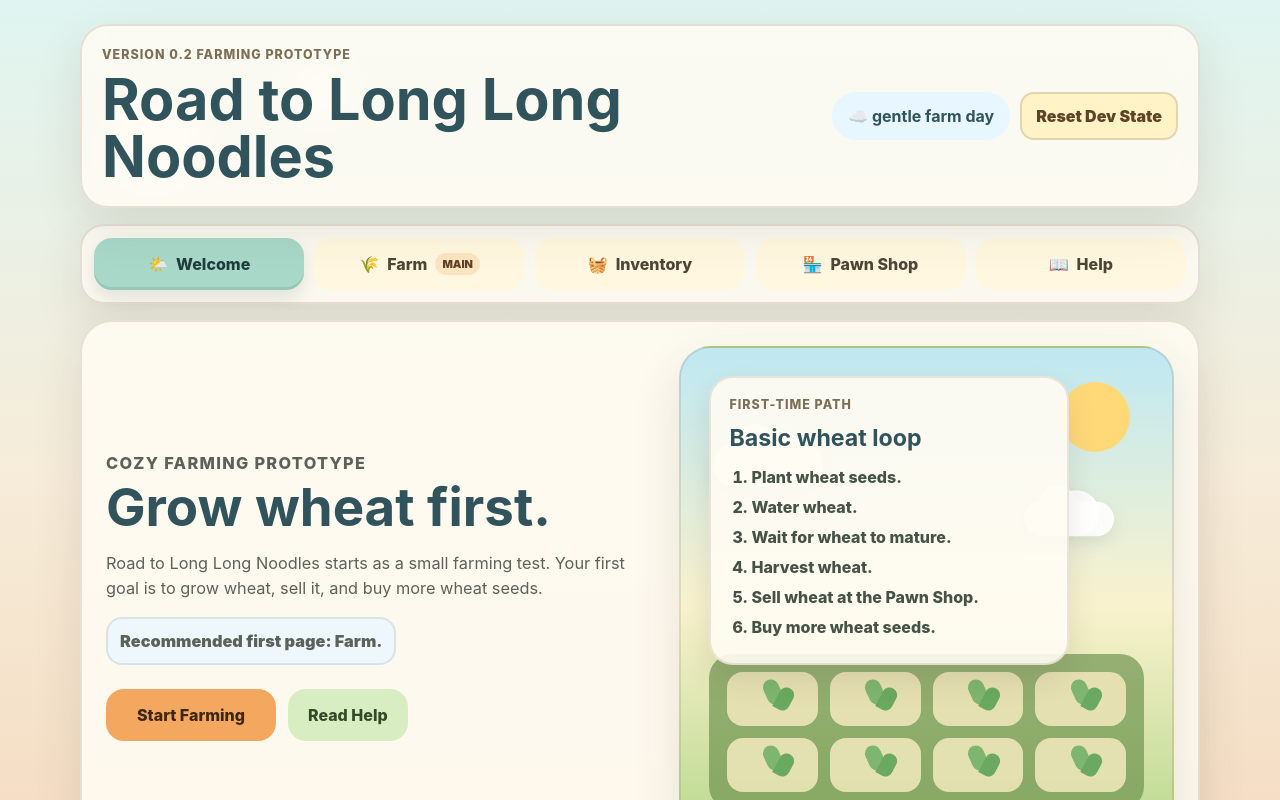
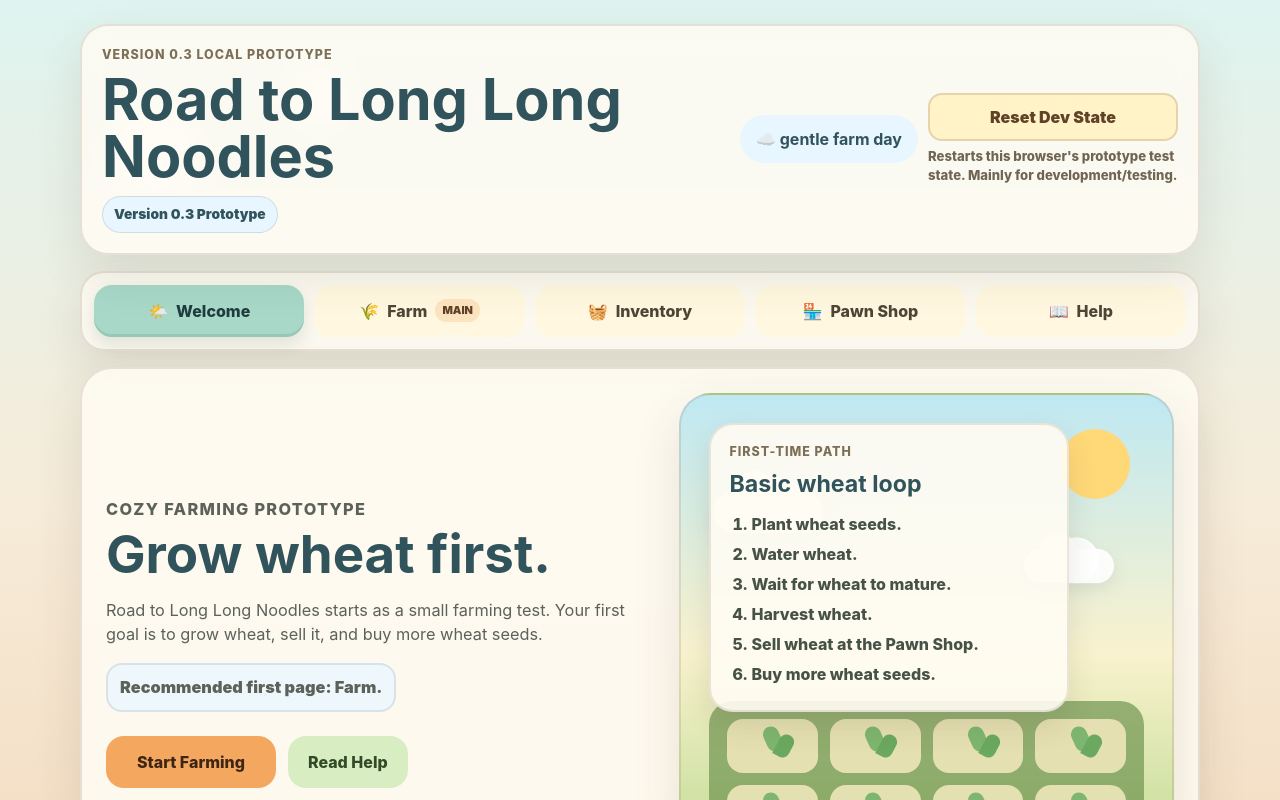
Before and after one commit to Squareboxworld/Long-Long-Noodles-Game, a React (Vite) app: page / in a window 1280 px wide. Shown: the top 800 px of the page. Built offline with nearby package versions, Linux system fonts and the light colour scheme.

Commit message:
Add version 0.3 local save info polish

```diff
--- a/src/App.jsx
+++ b/src/App.jsx
@@ -101,6 +101,14 @@ export default function App() {
   }
 
   function handleResetDevState() {
+    const shouldReset = window.confirm(
+      'Reset Dev State restarts the prototype test state in this browser. It may erase current local progress here, and it does not affect any online account because no online account exists.',
+    );
+
+    if (!shouldReset) {
+      return;
+    }
+
     const resetState = createInitialGameState();
     const totalResets = (gameState.progress?.totalResets ?? 0) + 1;
 
--- a/src/components/AppShell.jsx
+++ b/src/components/AppShell.jsx
@@ -6,16 +6,22 @@ export default function AppShell({ activePage, children, onNavigate, onResetDevS
     <div className="app-shell">
       <header className="site-header">
         <div>
-          <p className="eyebrow">Version 0.2 farming prototype</p>
+          <p className="eyebrow">Version 0.3 local prototype</p>
           <h1>Road to Long Long Noodles</h1>
+          <span className="version-status-label">Version 0.3 Prototype</span>
         </div>
         <div className="header-actions">
           <div className="weather-pill" aria-label="Soft cloudy farm mood">
             ☁️ gentle farm day
           </div>
-          <button className="dev-reset-button" type="button" onClick={onResetDevState}>
-            Reset Dev State
-          </button>
+          <div className="dev-reset-control">
+            <button className="dev-reset-button" type="button" onClick={onResetDevState}>
+              Reset Dev State
+            </button>
+            <p>
+              Restarts this browser's prototype test state. Mainly for development/testing.
+            </p>
+          </div>
         </div>
       </header>
 
--- a/src/pages/HelpPage.jsx
+++ b/src/pages/HelpPage.jsx
@@ -94,6 +94,10 @@ const faqItems = [
     'If you have no seeds, no wheat, and not enough gold, use Reset Dev State to restart the local test state.',
   ],
   [
+    'What does Reset Dev State do?',
+    'Reset Dev State restarts the prototype test state in this browser. It may erase local progress here and does not affect an online account because no online account exists.',
+  ],
+  [
     'Why is there a Current Goal panel?',
     'It reads the current farm and inventory state and suggests the next helpful action. It is guidance only and does not give rewards.',
   ],
@@ -123,9 +127,9 @@ export default function HelpPage() {
           <p className="eyebrow">GitHub-style documentation</p>
           <h2>Help / Manual</h2>
           <p>Read the guide if you are unsure what to do next.</p>
-          <p>Status: Version 0.3 statistics and milestones guide. Last updated: July 4, 2026.</p>
+          <p>Status: Version 0.3 save and progress guide. Last updated: July 4, 2026.</p>
         </div>
-        <span className="manual-status-label">Version 0.3 progress guide</span>
+        <span className="manual-status-label">Version 0.3 prototype guide</span>
       </header>
 
       <div className="manual-layout">
@@ -225,6 +229,14 @@ export default function HelpPage() {
                 for loop progress.
               </li>
               <li>
+                Local Save Info shows save type, save location, online account status, backend
+                status, version, dev mode, created time, and last saved time.
+              </li>
+              <li>
+                A small Version 0.3 Prototype label appears in the app header so testers know
+                which local prototype they are checking.
+              </li>
+              <li>
                 Statistics do not give rewards, achievements, quests, levels, or claim buttons.
               </li>
               <li>
@@ -293,7 +305,7 @@ export default function HelpPage() {
             <p>
               The Inventory page also shows read-only Version 0.3 statistics: lifetime action
               counts, current farm slot status, simple derived progress summary values, and Farm
-              Milestones.
+              Milestones. It also shows Local Save Info for this browser save.
             </p>
           </section>
 
@@ -319,6 +331,16 @@ export default function HelpPage() {
             <p>
               Early test saves may be reset or changed later. This is not a server/account save,
               online save, or official transferable profile.
+            </p>
+            <p>
+              The Local Save Info panel on Inventory explains that the save is local to this
+              browser/device. Clearing browser data or using another device may remove or hide
+              this save.
+            </p>
+            <p>
+              Reset Dev State is mainly for development and testing. It restarts the prototype
+              test state in this browser and may erase current local progress here. It does not
+              affect any online account because no online account exists in this prototype.
             </p>
           </section>
 
--- a/src/pages/InventoryPage.jsx
+++ b/src/pages/InventoryPage.jsx
@@ -1,5 +1,9 @@
 import { getAssetPath } from '../utils/assets.js';
-import { CROP_SLOT_STATUS, CROP_TYPES } from '../game/gameConstants.js';
+import {
+  ACTIVE_GROWTH_MODE_LABEL,
+  CROP_SLOT_STATUS,
+  CROP_TYPES,
+} from '../game/gameConstants.js';
 import { getFarmMilestoneProgress } from '../utils/milestones.js';
 
 const inventoryCards = [
@@ -132,6 +136,36 @@ function getProgressSummary(gameState) {
   ];
 }
 
+function formatSaveDate(timestamp) {
+  if (!timestamp) {
+    return 'Unknown';
+  }
+
+  const date = new Date(timestamp);
+
+  if (Number.isNaN(date.getTime())) {
+    return 'Unknown';
+  }
+
+  return date.toLocaleString(undefined, {
+    dateStyle: 'medium',
+    timeStyle: 'short',
+  });
+}
+
+function getLocalSaveInfo(gameState) {
+  return [
+    ['Save type', 'Local browser save'],
+    ['Save location', 'This browser/device only'],
+    ['Online account', 'Not available in this prototype'],
+    ['Backend', 'Not connected'],
+    ['Version', 'Version 0.3 local prototype'],
+    ['Dev mode', `${ACTIVE_GROWTH_MODE_LABEL} active`],
+    ['Created', formatSaveDate(gameState.createdAt)],
+    ['Last saved', formatSaveDate(gameState.updatedAt)],
+  ];
+}
+
 function hideBrokenImage(event) {
   event.currentTarget.hidden = true;
 }
@@ -165,6 +199,7 @@ export default function InventoryPage({ gameState }) {
   const progressSummary = getProgressSummary(gameState);
   const farmMilestones = getFarmMilestoneProgress(progress);
   const completedMilestoneCount = farmMilestones.filter((milestone) => milestone.completed).length;
+  const localSaveInfo = getLocalSaveInfo(gameState);
 
   return (
     <section className="inventory-page">
@@ -186,6 +221,28 @@ export default function InventoryPage({ gameState }) {
           </article>
         ))}
       </div>
+
+      <section className="local-save-info-panel" aria-labelledby="local-save-info-heading">
+        <div className="stats-panel-header">
+          <div>
+            <p className="eyebrow">Local prototype save</p>
+            <h3 id="local-save-info-heading">Local Save Info</h3>
+          </div>
+          <p>
+            Your progress is saved in this browser using localStorage. Clearing browser data or
+            using another device may remove or hide this save.
+          </p>
+        </div>
+
+        <dl className="local-save-info-grid">
+          {localSaveInfo.map(([label, value]) => (
+            <div className="local-save-info-card" key={label}>
+              <dt>{label}</dt>
+              <dd>{value}</dd>
+            </div>
+          ))}
+        </dl>
+      </section>
 
       <section className="progress-tracking-panel" aria-labelledby="progress-tracking-heading">
         <div className="stats-panel-header">
@@ -247,7 +304,8 @@ export default function InventoryPage({ gameState }) {
             <h3 id="progress-summary-heading">Progress Summary</h3>
           </div>
           <p>
-            Short derived totals for checking the local farming loop. No levels or rewards.
+            Short derived local totals for checking the farming loop. No rewards, levels, or
+            online account progress.
           </p>
         </div>
 
@@ -269,8 +327,8 @@ export default function InventoryPage({ gameState }) {
             <h3 id="farm-milestones-heading">Farm Milestones</h3>
           </div>
           <p>
-            Milestones are read-only progress markers in this prototype. They do not give
-            rewards yet.
+            Milestones are read-only local progress markers in this prototype. They do not give
+            rewards, XP, levels, unlocks, or online account achievements.
           </p>
         </div>
 
--- a/src/styles/global.css
+++ b/src/styles/global.css
@@ -106,6 +106,27 @@ summary:focus-visible {
   font-weight: 700;
 }
 
+.version-status-label {
+  display: inline-flex;
+  width: fit-content;
+  max-width: 100%;
+  margin-top: 10px;
+  padding: 7px 11px;
+  border: 1px solid rgba(49, 83, 92, 0.16);
+  border-radius: 999px;
+  background: #e8f6ff;
+  color: #31535c;
+  font-size: 0.86rem;
+  font-weight: 900;
+}
+
+.dev-reset-control {
+  display: grid;
+  flex: 1 1 220px;
+  gap: 6px;
+  max-width: 250px;
+}
+
 .dev-reset-button {
   min-height: 44px;
   border: 2px solid rgba(111, 75, 49, 0.18);
@@ -115,6 +136,13 @@ summary:focus-visible {
   cursor: pointer;
   font-weight: 900;
   padding: 10px 14px;
+}
+
+.dev-reset-control p {
+  margin: 0;
+  color: #6f6552;
+  font-size: 0.82rem;
+  font-weight: 800;
 }
 
 .primary-nav {
@@ -1146,6 +1174,7 @@ summary:focus-visible {
 }
 
 .progress-tracking-panel,
+.local-save-info-panel,
 .farm-status-panel,
 .progress-summary-panel,
 .farm-milestones-panel {
@@ -1184,6 +1213,7 @@ summary:focus-visible {
 }
 
 .stats-group-grid,
+.local-save-info-grid,
 .farm-status-grid,
 .progress-summary-grid,
 .farm-milestones-grid {
@@ -1195,6 +1225,11 @@ summary:focus-visible {
   grid-template-columns: repeat(3, minmax(0, 1fr));
 }
 
+.local-save-info-grid {
+  grid-template-columns: repeat(4, minmax(0, 1fr));
+  margin: 0;
+}
+
 .farm-status-grid {
   grid-template-columns: repeat(5, minmax(0, 1fr));
 }
@@ -1208,6 +1243,7 @@ summary:focus-visible {
 }
 
 .stats-group-card,
+.local-save-info-card,
 .farm-status-card,
 .progress-summary-card,
 .farm-milestone-card {
@@ -1259,6 +1295,7 @@ summary:focus-visible {
 }
 
 .stat-row dt,
+.local-save-info-card dt,
 .farm-status-card span,
 .progress-summary-card span {
   display: block;
@@ -1272,6 +1309,14 @@ summary:focus-visible {
   color: #31535c;
   font-size: 1.15rem;
   font-weight: 900;
+}
+
+.local-save-info-card dd {
+  margin: 6px 0 0;
+  color: #31535c;
+  font-size: 1rem;
+  font-weight: 900;
+  overflow-wrap: anywhere;
 }
 
 .farm-status-card strong,
@@ -1681,6 +1726,7 @@ summary:focus-visible {
   .page-grid,
   .inventory-grid,
   .stats-group-grid,
+  .local-save-info-grid,
   .farm-status-grid,
   .progress-summary-grid,
   .farm-milestones-grid,
@@ -1769,6 +1815,10 @@ summary:focus-visible {
     flex: 1 1 180px;
   }
 
+  .dev-reset-control {
+    max-width: none;
+  }
+
   .button-row {
     flex-direction: column;
   }
```
Also changed, not shown: 3 other files (tests, documents, lock files or other folders).
